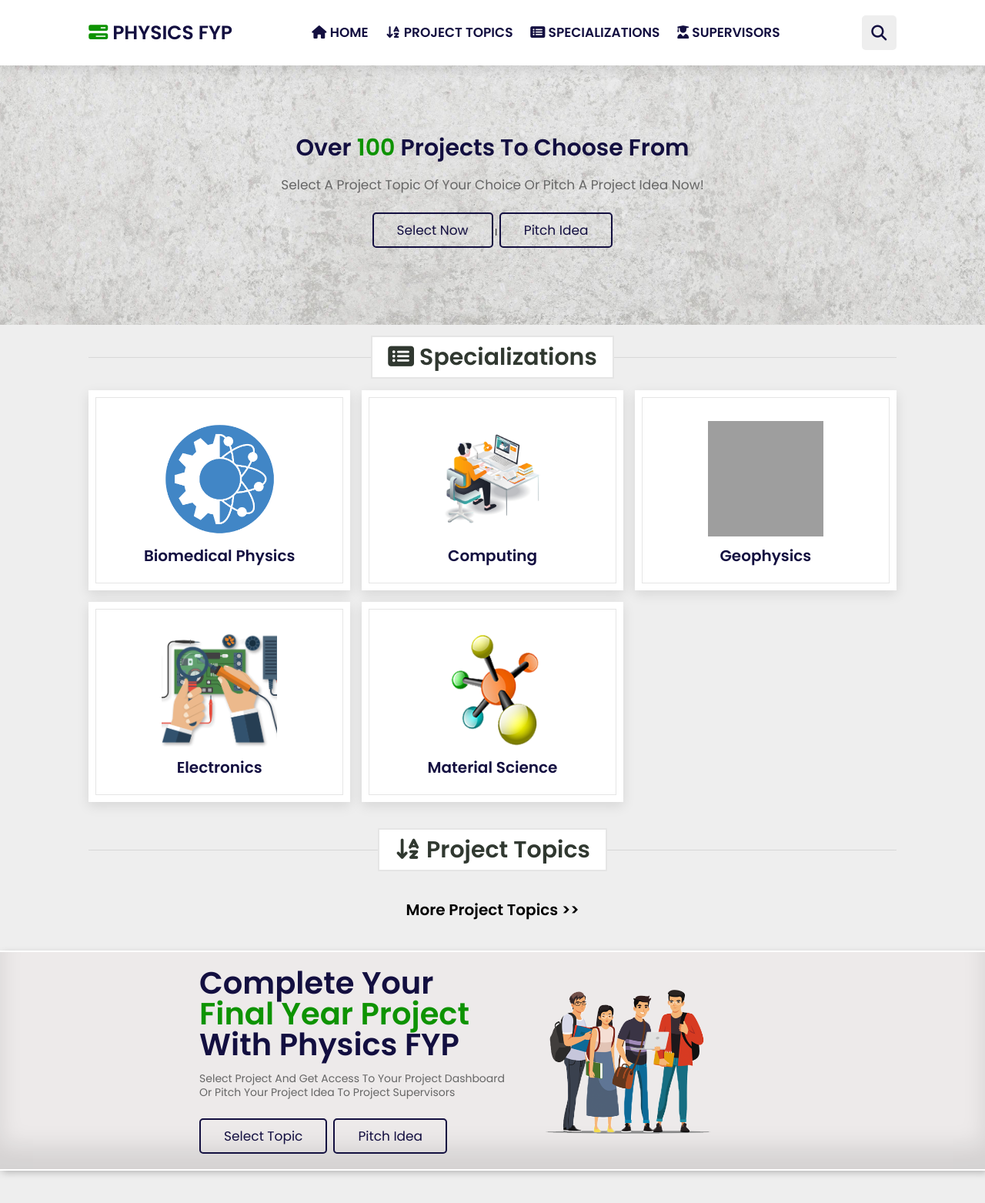
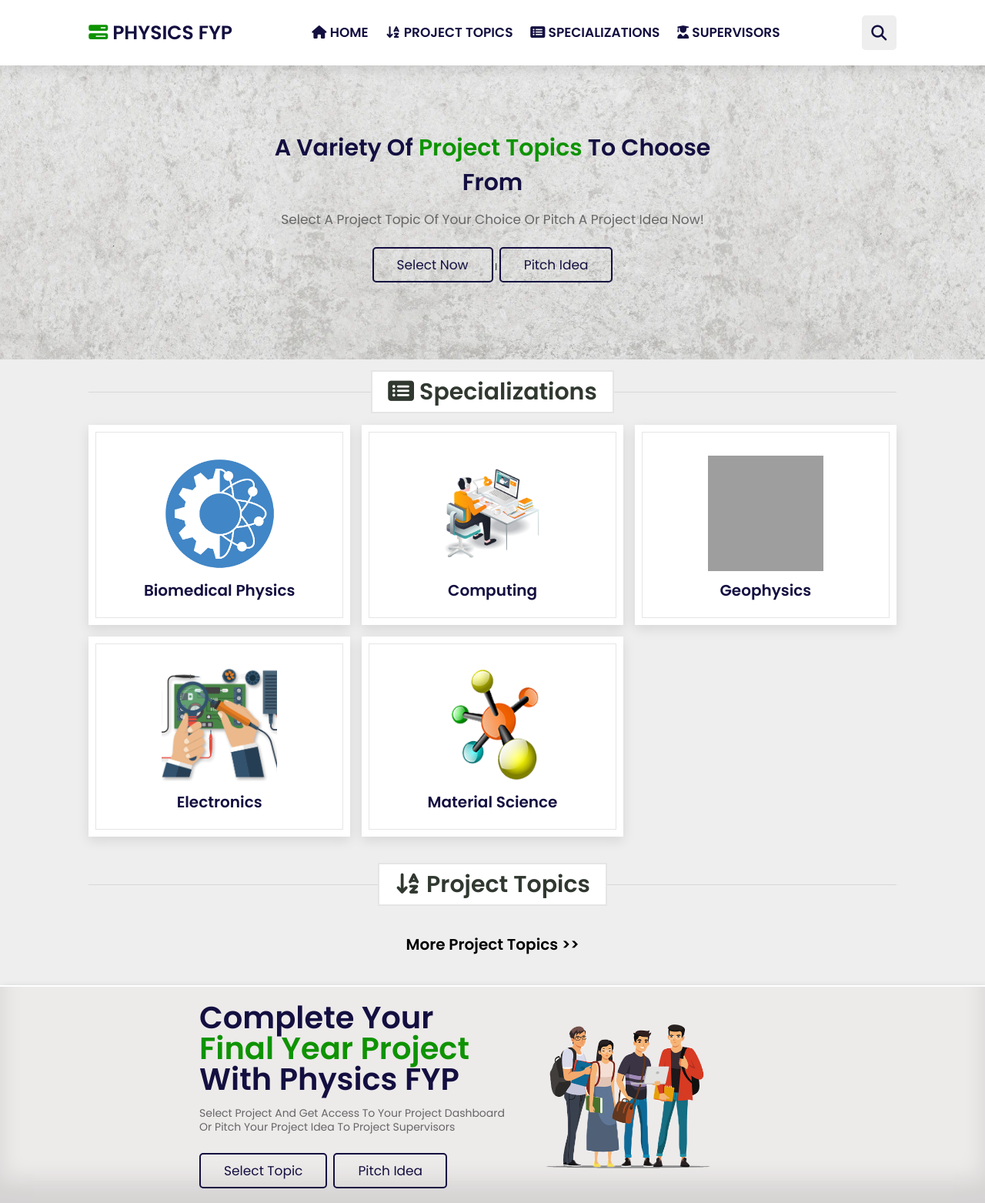
Before and after one commit to theKwabena/Physics-FYP, a Django app: page /projects/ in a window 1280 px wide. Shown: the top 1563 px of the page at 77% size. Run offline with Django 3.2, Linux system fonts and the light colour scheme; data comes from the database, SQL or seed files in the repository; data that the repository does not hold is empty; parts of the project's set-up code (start-up, migrations or seed data) failed here and were passed over; some libraries are stand-ins or nearby versions; grey boxes are pictures that could not be loaded.

Commit message:
changed header

```diff
--- a/base/templates/base/index.html
+++ b/base/templates/base/index.html
@@ -198,7 +198,7 @@
     <section class="home" id="home">
 
         <div class="content">
-            <h3>Over <span>100 </span> projects to choose from</h3>
+            <h3>A variety of  <span>Project Topics </span>to choose from</h3>
             <p>Select a project topic of your choice or pitch a project idea now! </p>
             <a href="{% url 'portalallprojects' %}" class="btn">Select Now</a> |
             <a href="{% url 'pitchprojecttopic' %}" class="btn">Pitch Idea</a>
```
